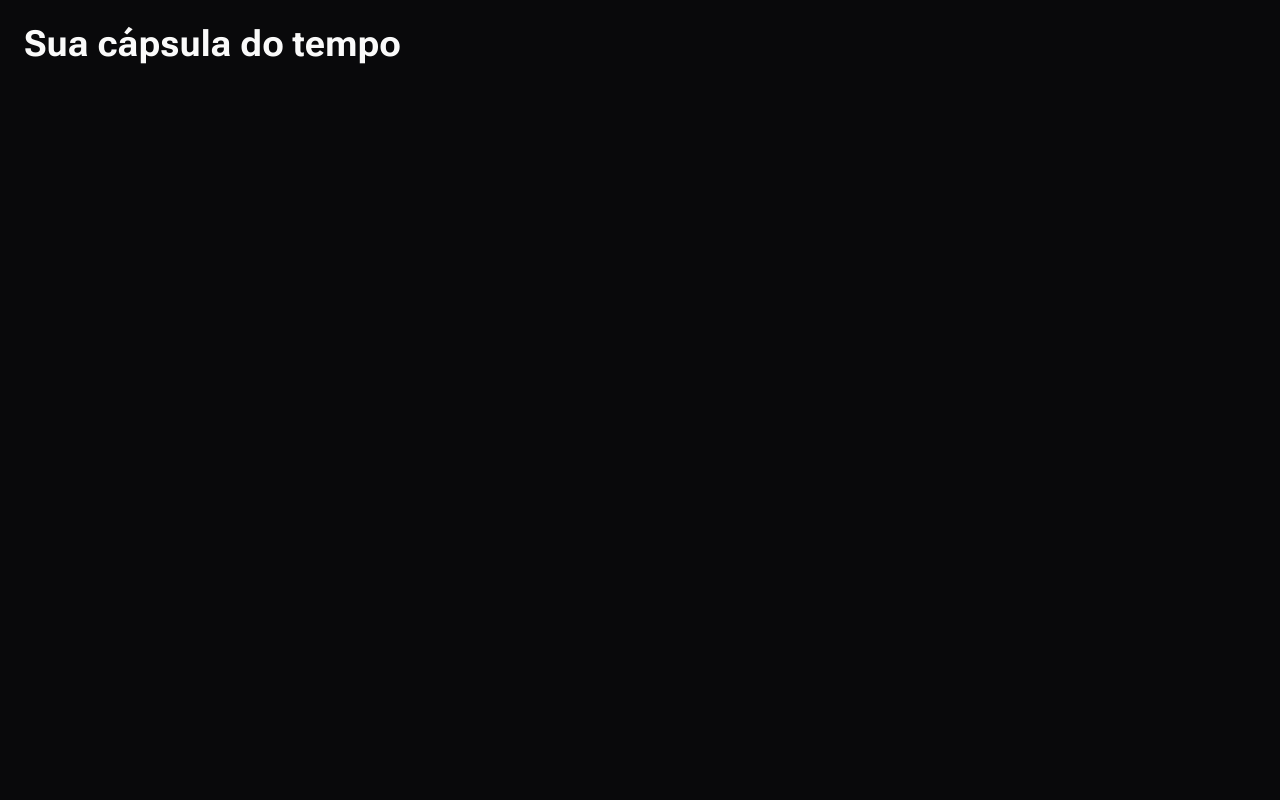
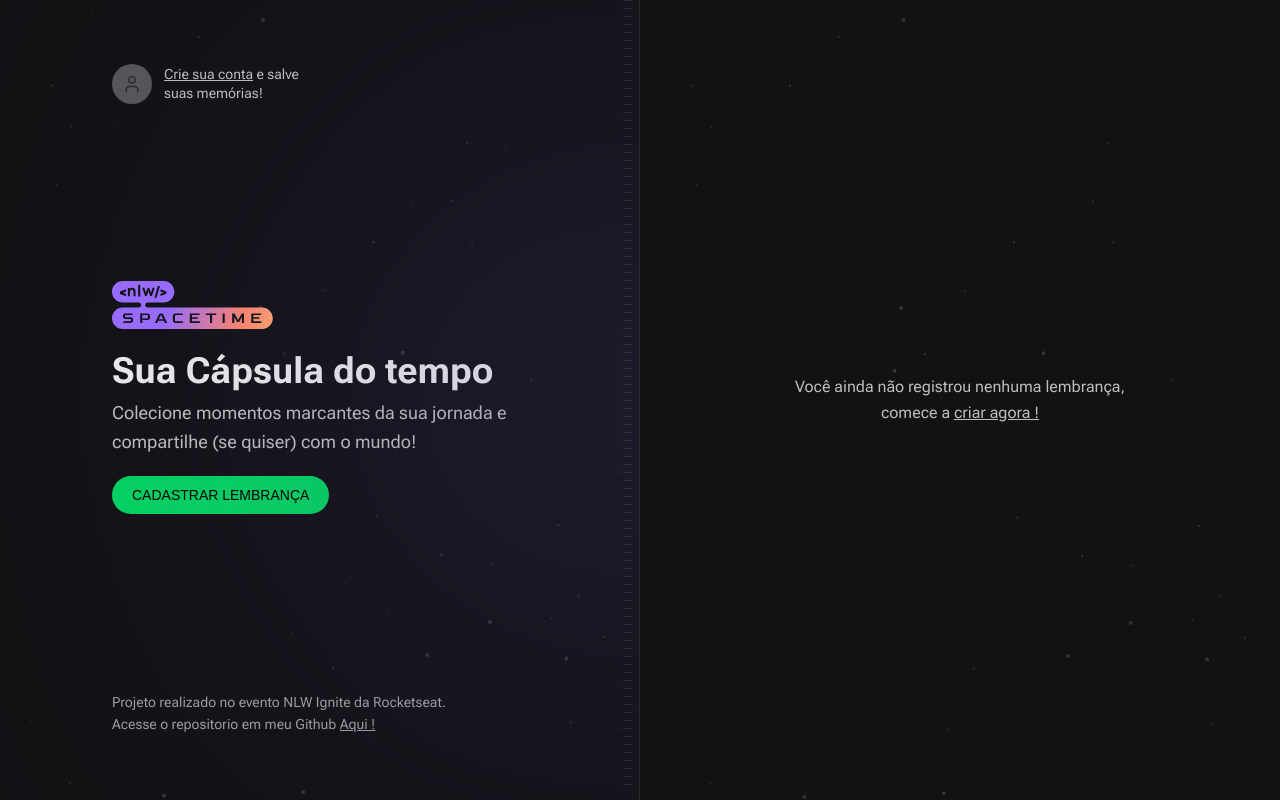
Before and after one commit to luizfilipelgs/SpaceTime_NLW, a Next.js app in the folder Web/: page / in a window 1280 px wide. Built offline with nearby package versions, Linux system fonts and the light colour scheme; a web font is replaced by a local one.

Commit message:
feat: home page

```diff
--- a/Web/src/app/page.tsx
+++ b/Web/src/app/page.tsx
@@ -1,7 +1,77 @@
+import { User } from 'lucide-react'
+import Image from 'next/image'
+import nlwLogo from '../assets/nlw-logo.svg'
+
 export default function Home() {
   return (
-    <div className="h-screen bg-zinc-950 p-6 text-zinc-50">
-      <h1 className="text-4xl font-bold">Sua cápsula do tempo</h1>
-    </div>
+    <main className="grid min-h-screen grid-cols-2">
+      <div className="relative flex flex-col items-start justify-between overflow-hidden border-r border-white/10 bg-[url(../assets/bg-stars.svg)] bg-cover px-28 py-16">
+        <div className="absolute right-0 top-1/2 h-[288px] w-[526px] -translate-y-1/2 translate-x-1/2 rounded-full bg-purple-700 opacity-50 blur-full" />
+
+        <div className="absolute bottom-2 right-2 top-0 w-2 bg-stripes" />
+
+        <a
+          href=""
+          className="flex items-center gap-3 text-left transition-colors hover:text-gray-50"
+        >
+          <div className="h10 flex w-10 items-center justify-center rounded-full bg-gray-400">
+            <User className="h-10 w-5 text-gray-500" />
+          </div>
+          <p className="max-w-[140px] text-sm leading-snug">
+            <span className="underline">Crie sua conta</span> e salve suas
+            memórias!
+          </p>
+        </a>
+
+        <div className="space-y-5">
+          <Image src={nlwLogo} alt="NLW Spacetime" />
+
+          <div className="max-w-[420px] space-y-1">
+            <h1 className="text-4xl font-bold leading-tight text-gray-50">
+              Sua Cápsula do tempo
+            </h1>
+            <p className="text-lg leading-relaxed">
+              Colecione momentos marcantes da sua jornada e compartilhe (se
+              quiser) com o mundo!
+            </p>
+          </div>
+
+          <a
+            className="inline-block rounded-full bg-green-500 px-5 py-3 font-alt text-sm uppercase leading-none text-black hover:bg-green-600"
+            href=""
+          >
+            CADASTRAR LEMBRANÇA
+          </a>
+        </div>
+
+        <div>
+          <p className="text-sm leading-relaxed text-gray-200">
+            Projeto realizado no evento NLW Ignite da Rocketseat.
+          </p>
+          <p className="text-sm leading-relaxed text-gray-200">
+            Acesse o repositorio em meu Github{' '}
+            <a
+              target="_blank"
+              rel="noreferrer"
+              className="underline hover:text-gray-100"
+              href="https://github.com/luizfilipelgs/SpaceTime_NLW"
+            >
+              Aqui !
+            </a>
+          </p>
+        </div>
+      </div>
+
+      <div className="flex flex-col bg-[url(../assets/bg-stars.svg)] bg-cover p-16">
+        <div className="flex flex-1 items-center justify-center">
+          <p className="w-[360px] text-center leading-relaxed">
+            Você ainda não registrou nenhuma lembrança, comece a{' '}
+            <a href="" className="underline hover:text-gray-50 ">
+              criar agora !
+            </a>
+          </p>
+        </div>
+      </div>
+    </main>
   )
 }
```
